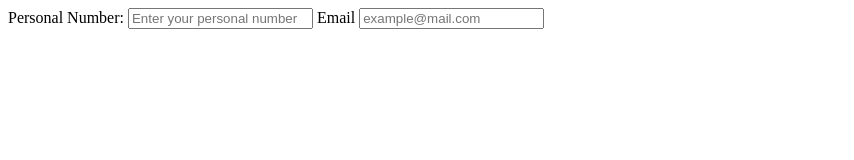
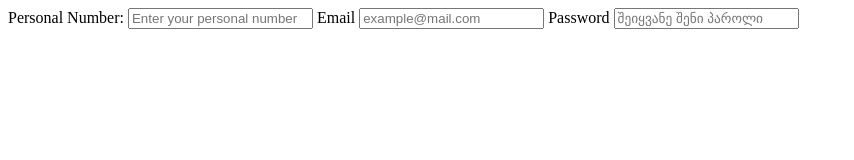
Before and after one commit to ketigabunia15-hash/homework-21, a plain HTML site: page index.html in a window 1280 px wide. Shown: the whole page, without its empty margins (0-854 px from the left). Drawn offline with Linux system fonts and the light colour scheme.

Commit message:
password

```diff
--- a/index.html
+++ b/index.html
@@ -26,6 +26,15 @@
           placeholder="example@mail.com"
           required
         />
+
+        <label for="password"> Password</label>
+        <input
+          type="password"
+          id="password"
+          name="password"
+          placeholder="შეიყვანე შენი პაროლი"
+          required
+        />
       </form>
     </section>
   </body>
```
